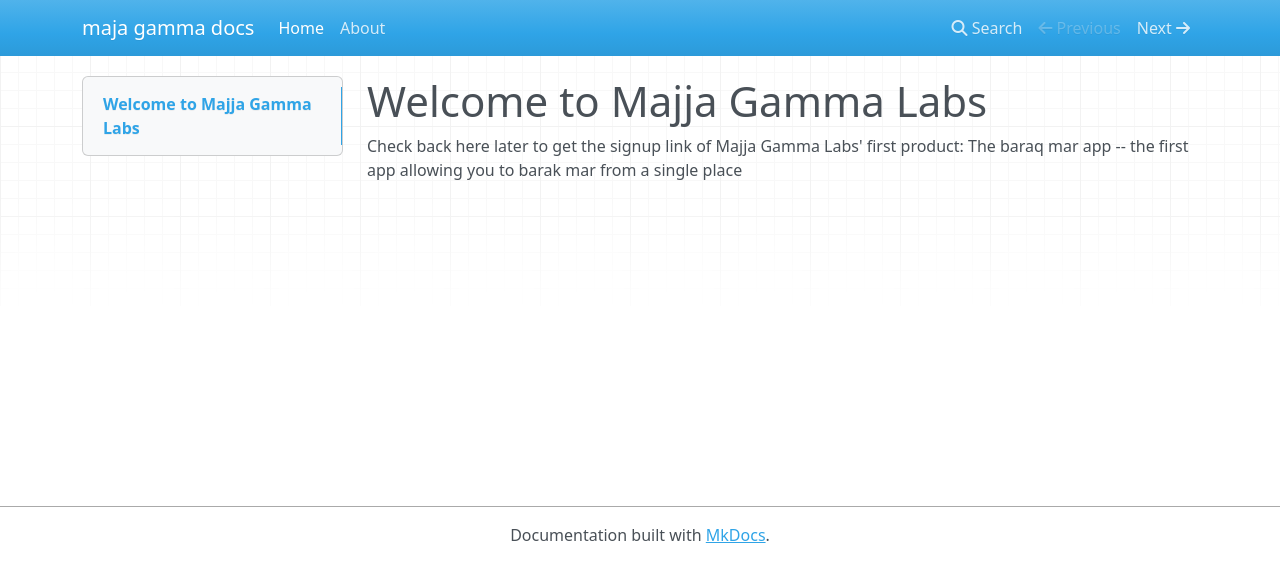
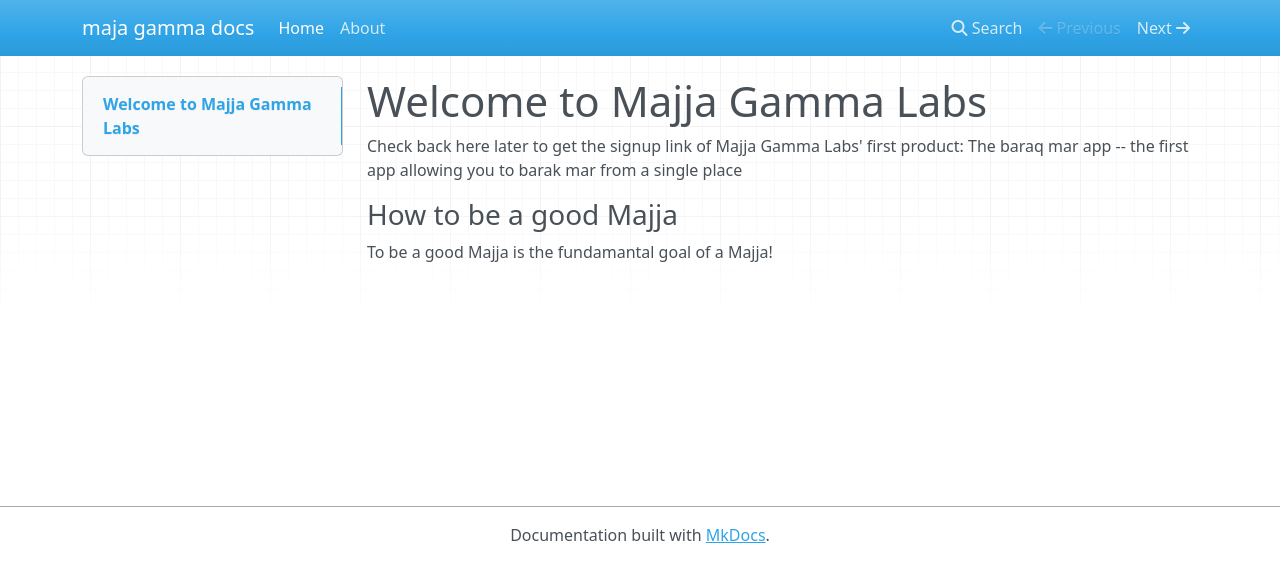
Before and after one commit to armaninspace/mkdocs001, an MkDocs documentation site: the page built from docs/index.md, in a window 1280 px wide. Shown: the top 582 px of the page. Built offline with MkDocs 1.6.1, drawn with Linux system fonts in a browser that asks for light colours; nearby versions of some CDN libraries.

Commit message:
success ???

```diff
--- a/docs/index.md
+++ b/docs/index.md
@@ -1,3 +1,7 @@
 # Welcome to Majja Gamma Labs
 
 Check back here later to get the signup link of Majja Gamma Labs' first product: The baraq mar app -- the first app allowing you to barak mar from a single place
+
+### How to be a good Majja
+
+To be a good Majja is the fundamantal goal of a Majja!
```
